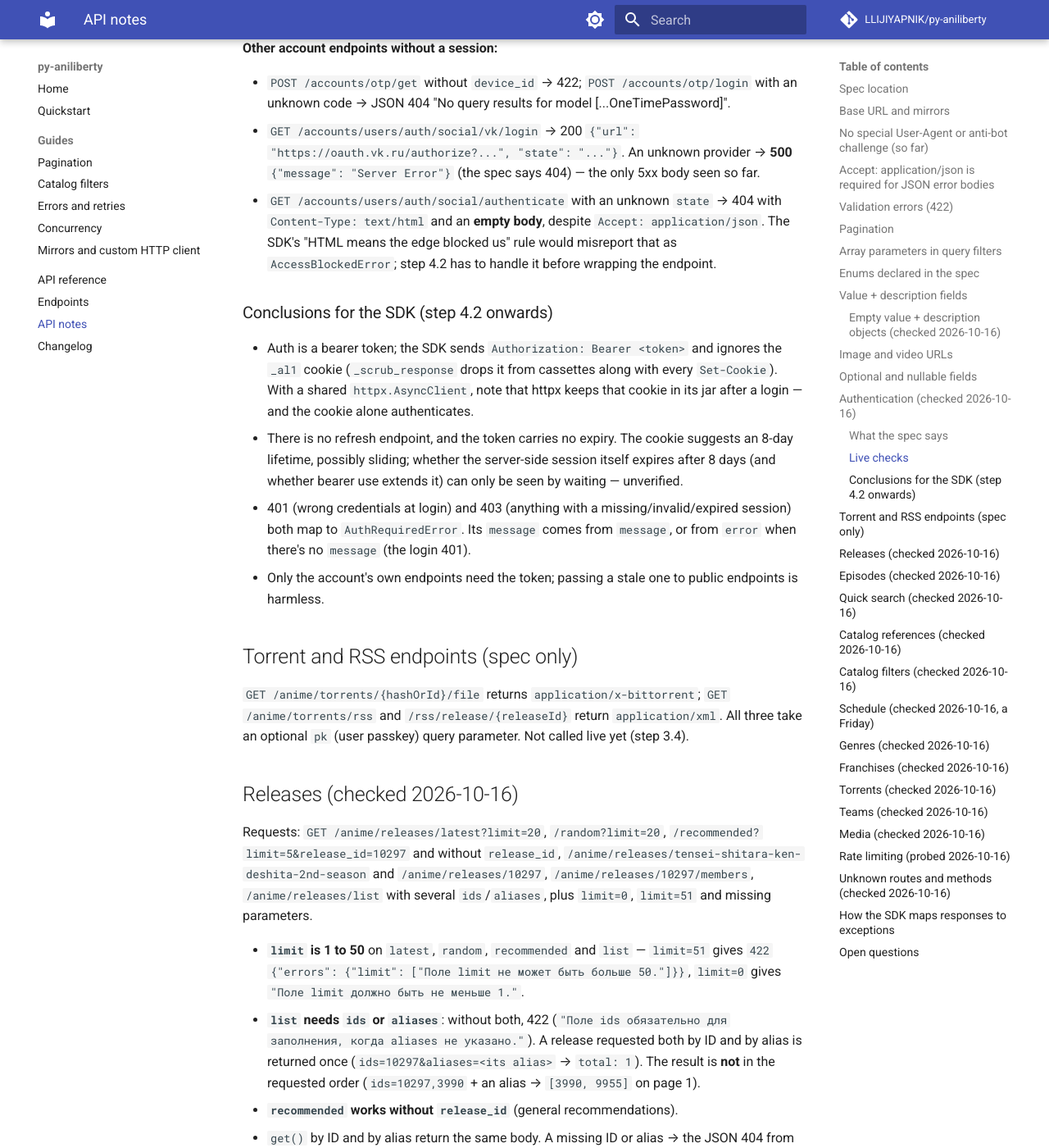
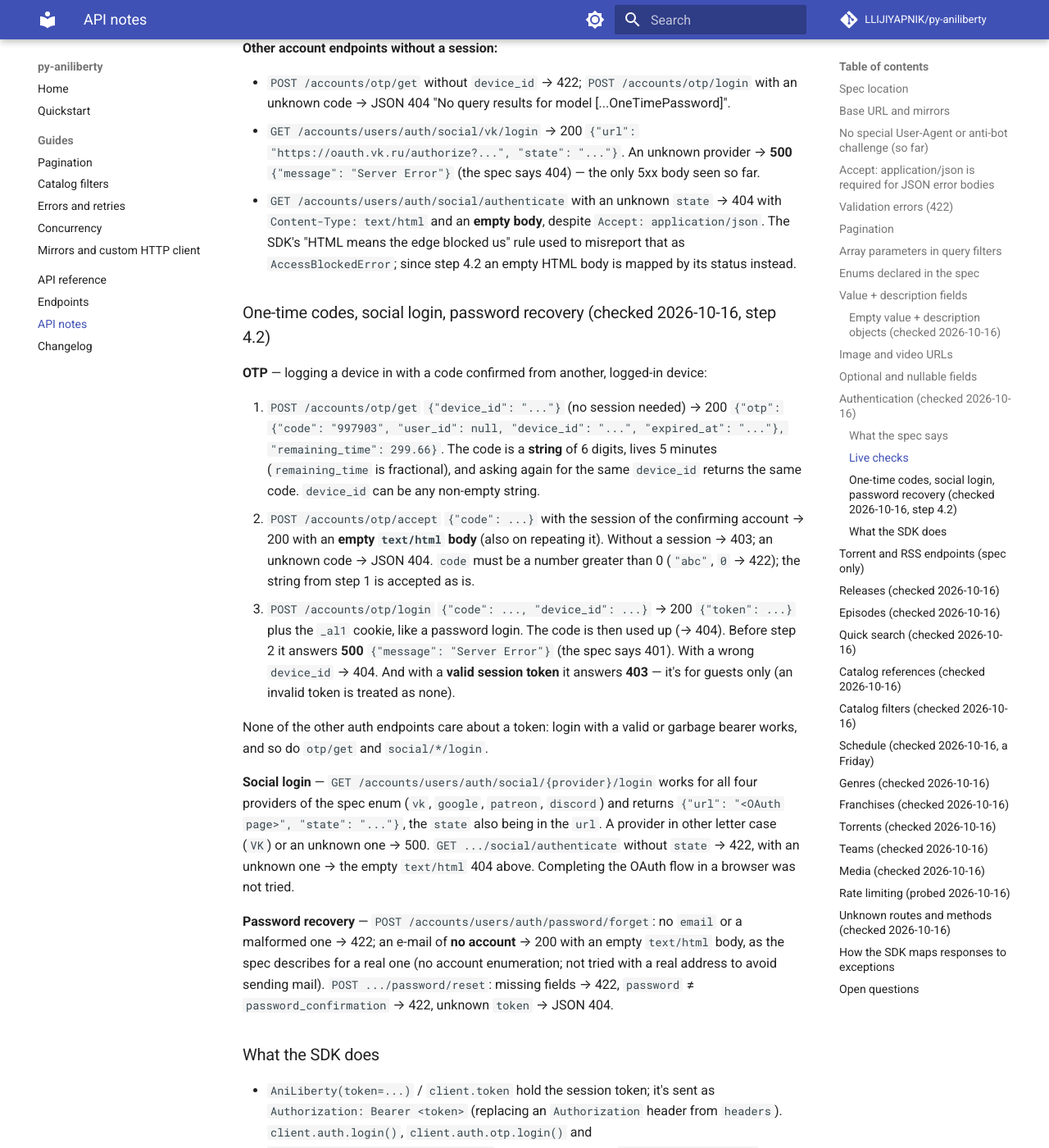
Before and after one commit to LLIJIYAPNIK/py-aniliberty, an MkDocs documentation site: the page built from docs/api-notes.md, in a window 1280 px wide and 1400 px high, scrolled down 8017 px. Shown: the whole window at 82% size. Built offline with MkDocs 1.6.1 and Material for MkDocs 9.7.7, drawn with Linux system fonts in a browser that asks for light colours; comment, search, counter and statistics services are not loaded; some of the changed text lies outside the part shown.

Commit message:
docs: document auth endpoint findings, mark roadmap step 4.2 as done
Co-Authored-By: Claude Opus 5.5 <noreply@anthropic.com>

```diff
--- a/docs/api-notes.md
+++ b/docs/api-notes.md
@@ -316,21 +316,68 @@ and three undocumented ad flags `is_with_video_ads`, `is_with_content_ads`,
   404) — the only 5xx body seen so far.
 - `GET /accounts/users/auth/social/authenticate` with an unknown `state` → 404 with
   `Content-Type: text/html` and an **empty body**, despite `Accept: application/json`. The
-  SDK's "HTML means the edge blocked us" rule would misreport that as `AccessBlockedError`;
-  step 4.2 has to handle it before wrapping the endpoint.
+  SDK's "HTML means the edge blocked us" rule used to misreport that as `AccessBlockedError`;
+  since step 4.2 an empty HTML body is mapped by its status instead.
 
-### Conclusions for the SDK (step 4.2 onwards)
+### One-time codes, social login, password recovery (checked 2026-10-16, step 4.2)
 
-- Auth is a bearer token; the SDK sends `Authorization: Bearer <token>` and ignores the
-  `_al1` cookie (`_scrub_response` drops it from cassettes along with every `Set-Cookie`).
-  With a shared `httpx.AsyncClient`, note that httpx keeps that cookie in its jar after a
-  login — and the cookie alone authenticates.
+**OTP** — logging a device in with a code confirmed from another, logged-in device:
+
+1. `POST /accounts/otp/get` `{"device_id": "..."}` (no session needed) → 200
+   `{"otp": {"code": "997903", "user_id": null, "device_id": "...", "expired_at": "..."},
+   "remaining_time": 299.66}`. The code is a **string** of 6 digits, lives 5 minutes
+   (`remaining_time` is fractional), and asking again for the same `device_id` returns the
+   same code. `device_id` can be any non-empty string.
+2. `POST /accounts/otp/accept` `{"code": ...}` with the session of the confirming account →
+   200 with an **empty `text/html` body** (also on repeating it). Without a session → 403;
+   an unknown code → JSON 404. `code` must be a number greater than 0 (`"abc"`, `0` → 422);
+   the string from step 1 is accepted as is.
+3. `POST /accounts/otp/login` `{"code": ..., "device_id": ...}` → 200 `{"token": ...}` plus
+   the `_al1` cookie, like a password login. The code is then used up (→ 404). Before step 2
+   it answers **500** `{"message": "Server Error"}` (the spec says 401). With a wrong
+   `device_id` → 404. And with a **valid session token** it answers **403** — it's for
+   guests only (an invalid token is treated as none).
+
+None of the other auth endpoints care about a token: login with a valid or garbage bearer
+works, and so do `otp/get` and `social/*/login`.
+
+**Social login** — `GET /accounts/users/auth/social/{provider}/login` works for all four
+providers of the spec enum (`vk`, `google`, `patreon`, `discord`) and returns
+`{"url": "<OAuth page>", "state": "..."}`, the `state` also being in the `url`. A provider in
+other letter case (`VK`) or an unknown one → 500. `GET .../social/authenticate` without
+`state` → 422, with an unknown one → the empty `text/html` 404 above. Completing the OAuth
+flow in a browser was not tried.
+
+**Password recovery** — `POST /accounts/users/auth/password/forget`: no `email` or a
+malformed one → 422; an e-mail of **no account** → 200 with an empty `text/html` body, as the
+spec describes for a real one (no account enumeration; not tried with a real address to avoid
+sending mail). `POST .../password/reset`: missing fields → 422, `password` ≠
+`password_confirmation` → 422, unknown `token` → JSON 404.
+
+### What the SDK does
+
+- `AniLiberty(token=...)` / `client.token` hold the session token; it's sent as
+  `Authorization: Bearer <token>` (replacing an `Authorization` header from `headers`).
+  `client.auth.login()`, `client.auth.otp.login()` and `client.auth.social.authenticate()`
+  store the new token; `client.auth.logout()` clears it (also when the API rejects it with
+  403 — the session is over either way; on other errors it's kept).
+- The `_al1` cookie is dropped from the httpx cookie jar right after a login, so the token
+  is the only credential (`_scrub_response` also drops it from cassettes along with every
+  `Set-Cookie`).
+- `client.auth.otp.login()` is sent without the token (`HttpClient.request(...,
+  with_token=False)`), since the API refuses it from a logged-in caller.
+- A `text/html` response with an **empty** body is not treated as an anti-bot page: an empty
+  2xx is "no content" (`None`), an empty 404 is `NotFoundError`.
+- `client.auth.social.login()` checks `provider` against the spec enum before sending, rather
+  than letting the API answer 500.
 - There is no refresh endpoint, and the token carries no expiry. The cookie suggests an 8-day
   lifetime, possibly sliding; whether the server-side session itself expires after 8 days
-  (and whether bearer use extends it) can only be seen by waiting — unverified.
+  (and whether bearer use extends it) can only be seen by waiting — unverified. An expired
+  session looks like any other 403.
 - 401 (wrong credentials at login) and 403 (anything with a missing/invalid/expired session)
   both map to `AuthRequiredError`. Its `message` comes from `message`, or from `error` when
-  there's no `message` (the login 401).
+  there's no `message` (the login 401). Protected methods called without a token simply get
+  the API's 403 — the SDK doesn't pre-check, so a missing and a stale token behave the same.
 - Only the account's own endpoints need the token; passing a stale one to public endpoints is
   harmless.
 
@@ -685,7 +732,8 @@ cassettes of `tests/integration/test_app.py` and `tests/integration/test_auth.py
 
 | Response | Exception |
 |---|---|
-| `text/html` body, status below 500 (including 200) | `AccessBlockedError` — with `Accept: application/json` the API never answers with HTML, so this is the edge in front of it |
+| `text/html` page (non-blank body), status below 500 (including 200) | `AccessBlockedError` — with `Accept: application/json` the API never answers with an HTML page, so this is the edge in front of it |
+| `text/html` with an empty body | mapped by status like JSON: `None` for 2xx (OTP accept, password forget), `NotFoundError` for 404 (unknown social-login state) |
 | `text/html` body, 5xx | `ServerError` — Cloudflare renders its own origin errors (502, 520, ...) as HTML too, and those are worth retrying |
 | 2xx with an invalid JSON body | `ResponseParseError` (body text in `payload`) |
 | 404 | `NotFoundError` (`message` is `"Not found"`, the Laravel string stays in `payload`) |
```
Also changed, not shown: CLAUDE.md (+16 -2 lines), ROADMAP.md (+4 -5 lines).
